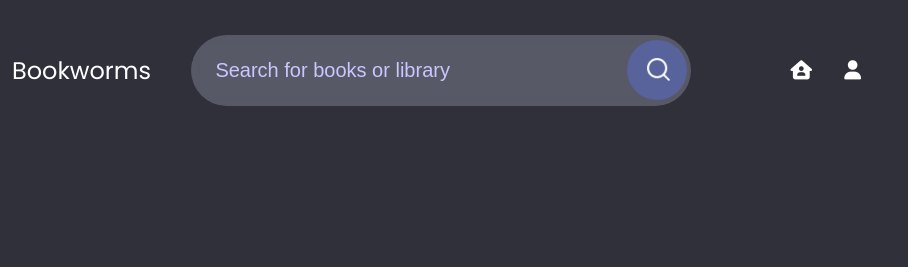
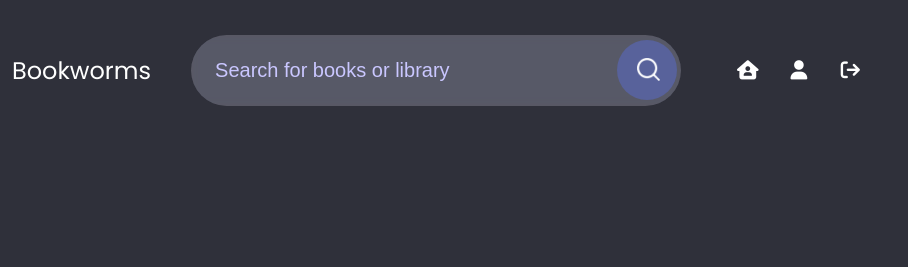
Before and after one commit to Isaac-Melvin/Bookworms, a plain HTML site: page user-explore.html in a window 1280 px wide. Shown: the top 267 px of the page, 239-1147 px from the left. Drawn offline with Linux system fonts and the light colour scheme.

Commit message:
new changes

```diff
--- a/user-explore.html
+++ b/user-explore.html
@@ -27,6 +27,7 @@
             <ul>
                 <li><a href="index.html"><i class="fa-solid fa-house-user"></i></a></li>
                 <li><a href="#" ><i class="fa-solid fa-user"></i></a></li>
+                <li><a href="#" ><i class="fa-solid fa-arrow-right-from-bracket"></i></a></li>
             </ul>
         </nav>
     </header>
@@ -48,6 +49,5 @@
         <img class="covers-image" src="imgs/cover image.png">
     </section>
   </div>
-
-    </body>
+</body>
 </html>
```
Also changed, not shown: Librariansignup.html (+1 -4 lines), Readersignup.html (+0 -2 lines), library.html (+1 -2 lines).
